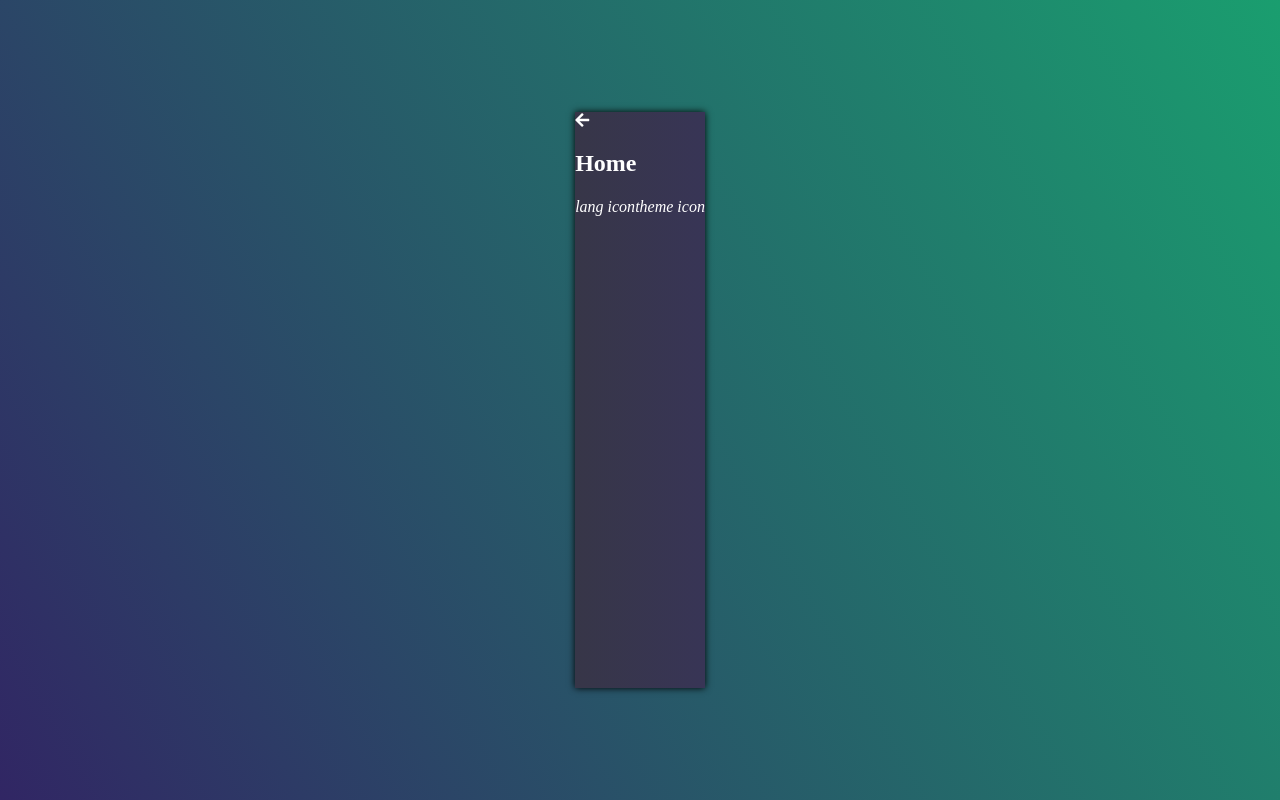
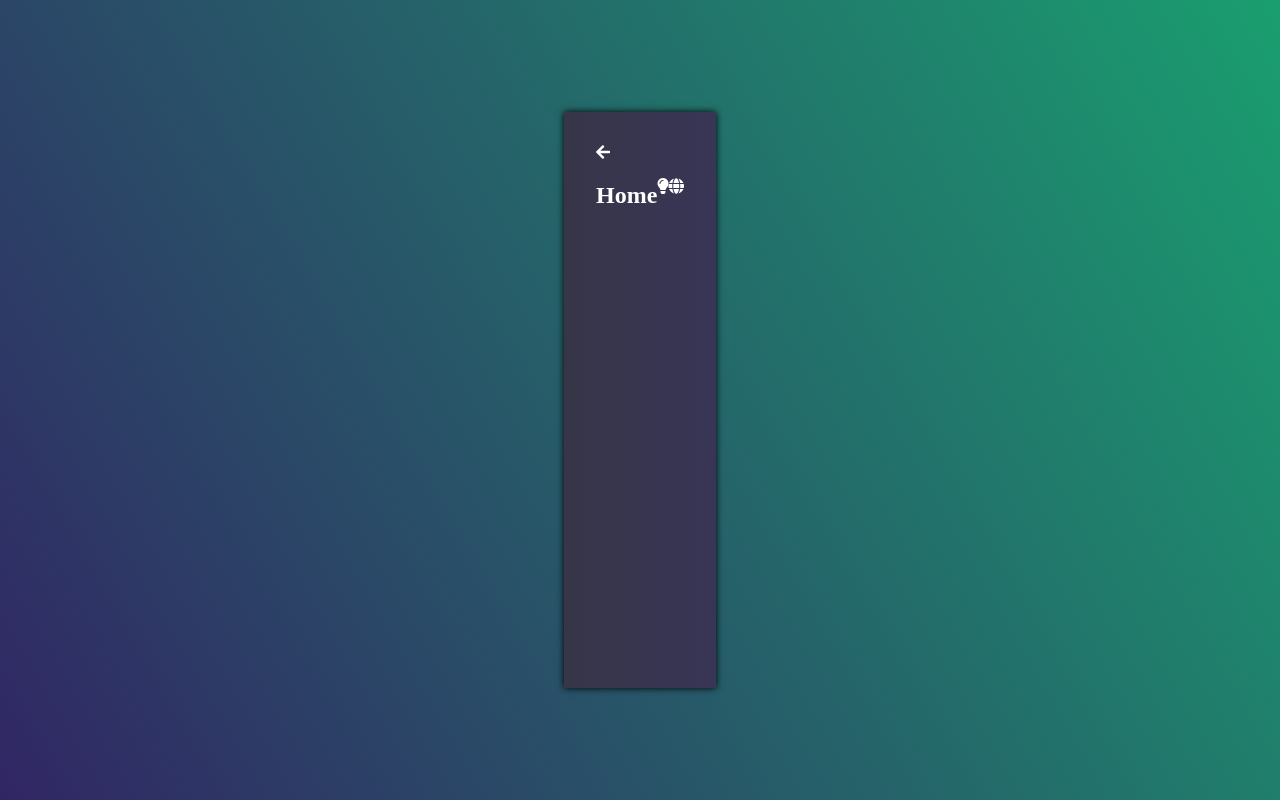
Before and after one commit to fav757/personal_website, a React (Create React App) app: page / in a window 1280 px wide. Built offline with nearby package versions, Linux system fonts and the light colour scheme.

Commit message:
add icons and styles for content side component

```diff
--- a/src/components/ContentSide/ContentSide.js
+++ b/src/components/ContentSide/ContentSide.js
@@ -1,17 +1,25 @@
 import React from 'react';
+import styled from 'styled-components';
+
+const ContentSideStyled = styled.div`
+  display: flex;
+  justify-content: space-between;
+  align-items: center;
+  padding: 2rem;
+`;
 
 function ContentSide() {
   return (
-    <div>
+    <ContentSideStyled>
       <nav>
         <i className='fas fa-arrow-left'></i>
         <h2>Home</h2>
       </nav>
       <div>
-        <i>lang icon</i>
-        <i>theme icon</i>
+        <i className='fas fa-lightbulb'></i>
+        <i className="fas fa-globe"></i>
       </div>
-    </div>
+    </ContentSideStyled>
   );
 }
 
```
